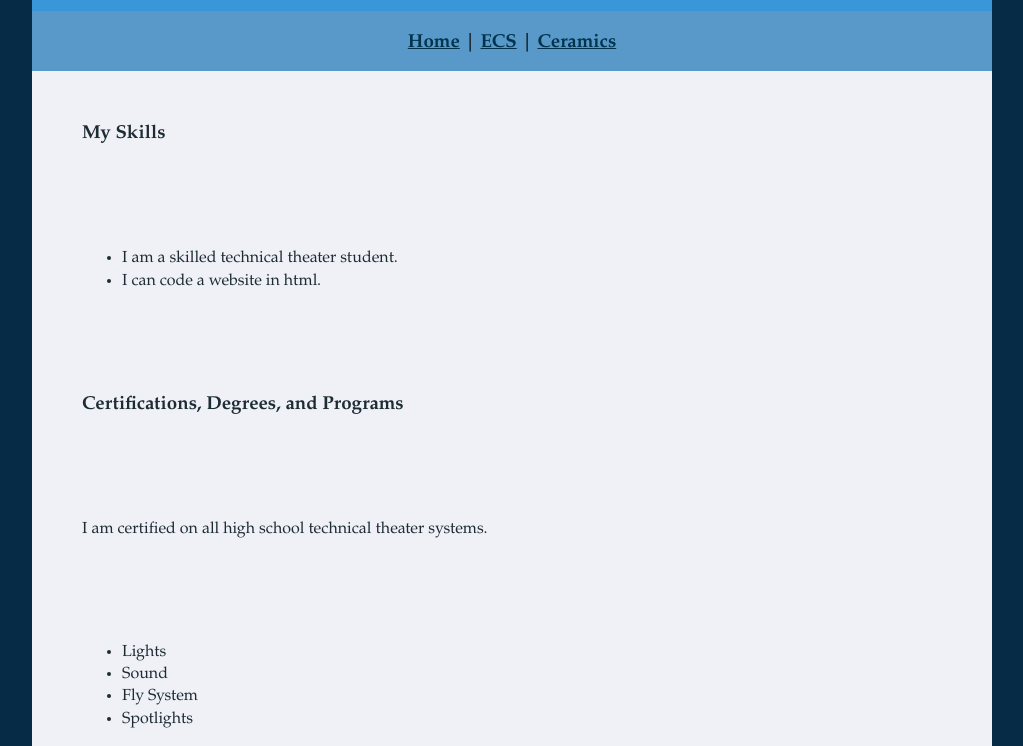
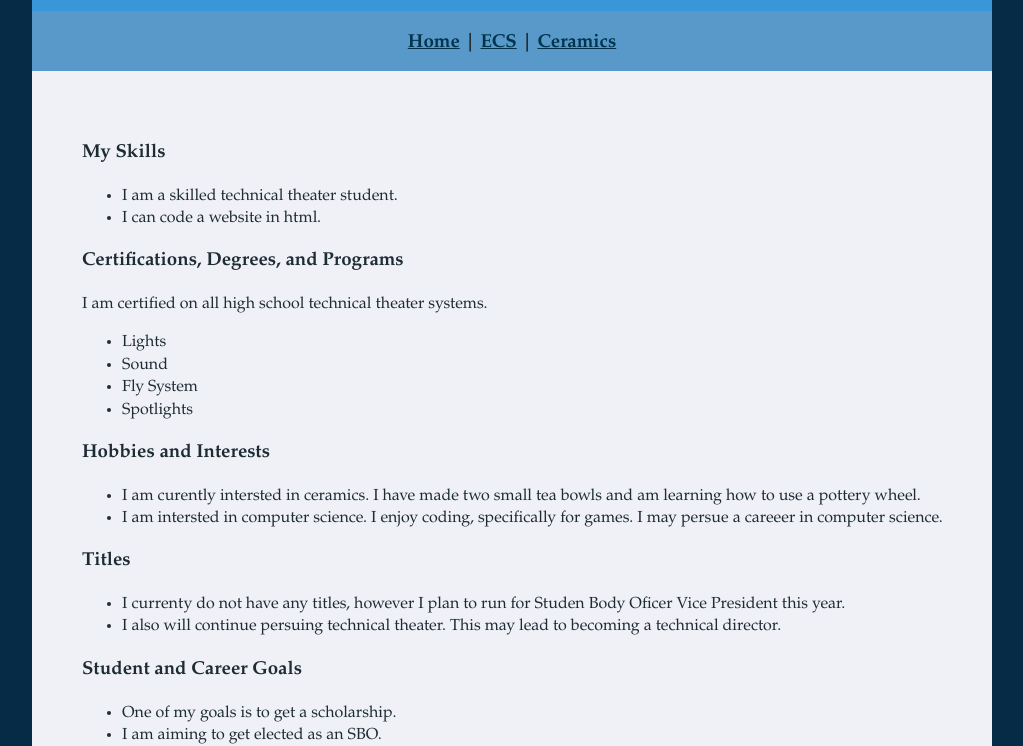
Before and after one commit to 96470/ECS-Portfolito, a plain HTML site: page aboutme.html in a window 1280 px wide. Shown: the part 69-815 px from the top of the page, without its empty margins (128-1151 px from the left). Drawn offline with Linux system fonts and the light colour scheme.

Commit message:
Update aboutme.html

```diff
--- a/aboutme.html
+++ b/aboutme.html
@@ -15,37 +15,40 @@
     <h3><a href="index.html">Home</a> | <a href="ecs/index.html">ECS</a> | <a href="ceramics/index.html">Ceramics</a></h3>
   </div>
   <div class="content">
+  <div class="aboutme">
     <!-- Put page content bellow this point.-->
-<h3 class="aboutme">My Skills</h3>
-<ul class="aboutme">
+<h3>My Skills</h3>
+<ul>
 <li>I am a skilled technical theater student.</li>
 <li>I can code a website in html.</li>
 </ul>
-<h3 class="aboutme">Certifications, Degrees, and Programs</h3>
-<p class="aboutme">I am certified on all high school technical theater systems.</p>
-<ul class="aboutme">
+<h3>Certifications, Degrees, and Programs</h3>
+<p>I am certified on all high school technical theater systems.</p>
+<ul>
 <li>Lights</li>
 <li>Sound</li>
 <li>Fly System</li>
 <li>Spotlights</li>
 </ul>
-<h3 class="aboutme">Hobbies and Interests</h3>
-<ul class="aboutme">
+<h3>Hobbies and Interests</h3>
+<ul>
 <li>I am curently intersted in ceramics.
 	I have made two small tea bowls and am learning how to use a pottery wheel.</li>
 <li>I am intersted in computer science. I enjoy coding, specifically for games.
 	I may persue a careeer in computer science.</li>
 </ul>
-<h3 class="aboutme">Titles</h3>
-<ul class="aboutme">
+<h3>Titles</h3>
+<ul>
 <li>I currenty do not have any titles, however I plan to run for Studen Body Oficer Vice President this year.</li>
 <li>I also will continue persuing technical theater. This may lead to becoming a technical director.</li>
+</ul>
 <h3>Student and Career Goals</h3>
-<ul class="aboutme">
+<ul>
 <li>One of my goals is to get a scholarship. </li>
 <li>I am aiming to get elected as an SBO.</li>
 </ul>
     <!-- Put page content above this point.-->
+  </div>
   </div>
   <div class="footer">
     <h4><a href="aboutme.html">About Me</a> | <a href="mailto:9647057@graniteschools.org">Contact</a> | Copyright 2021</h4>
```
